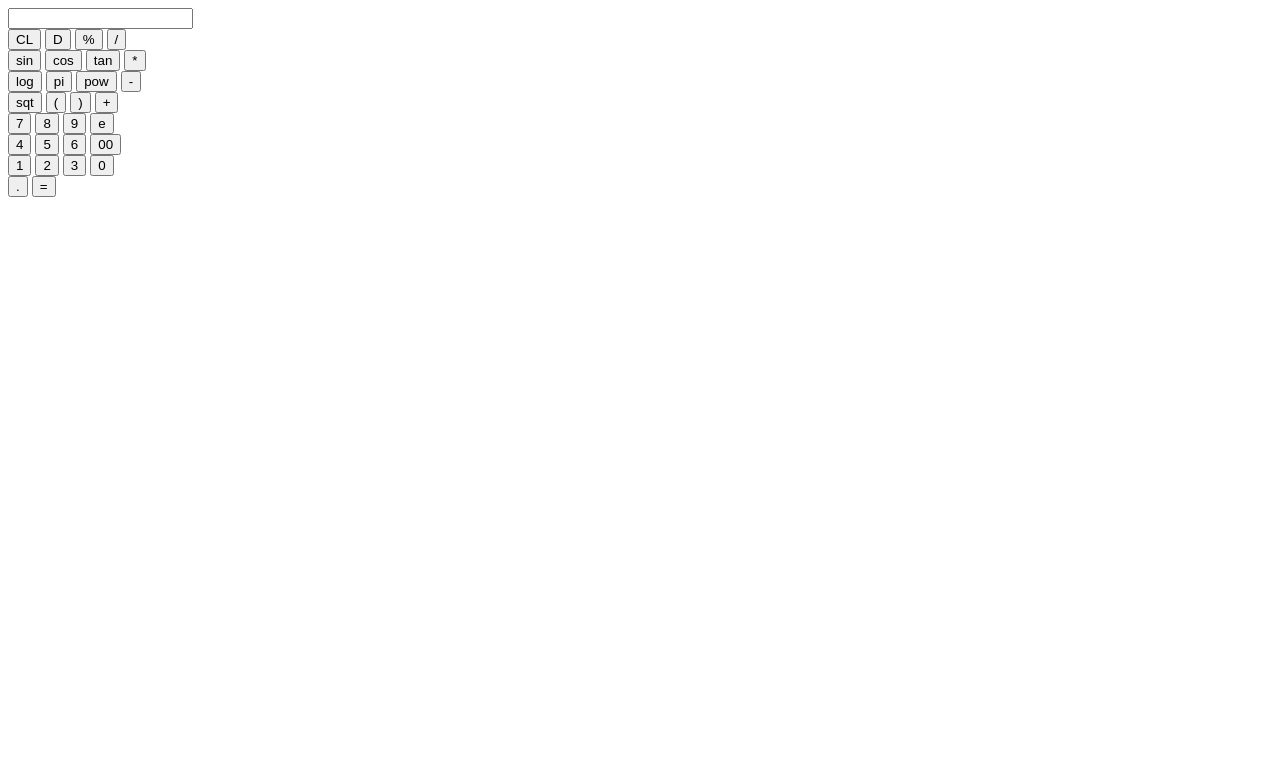
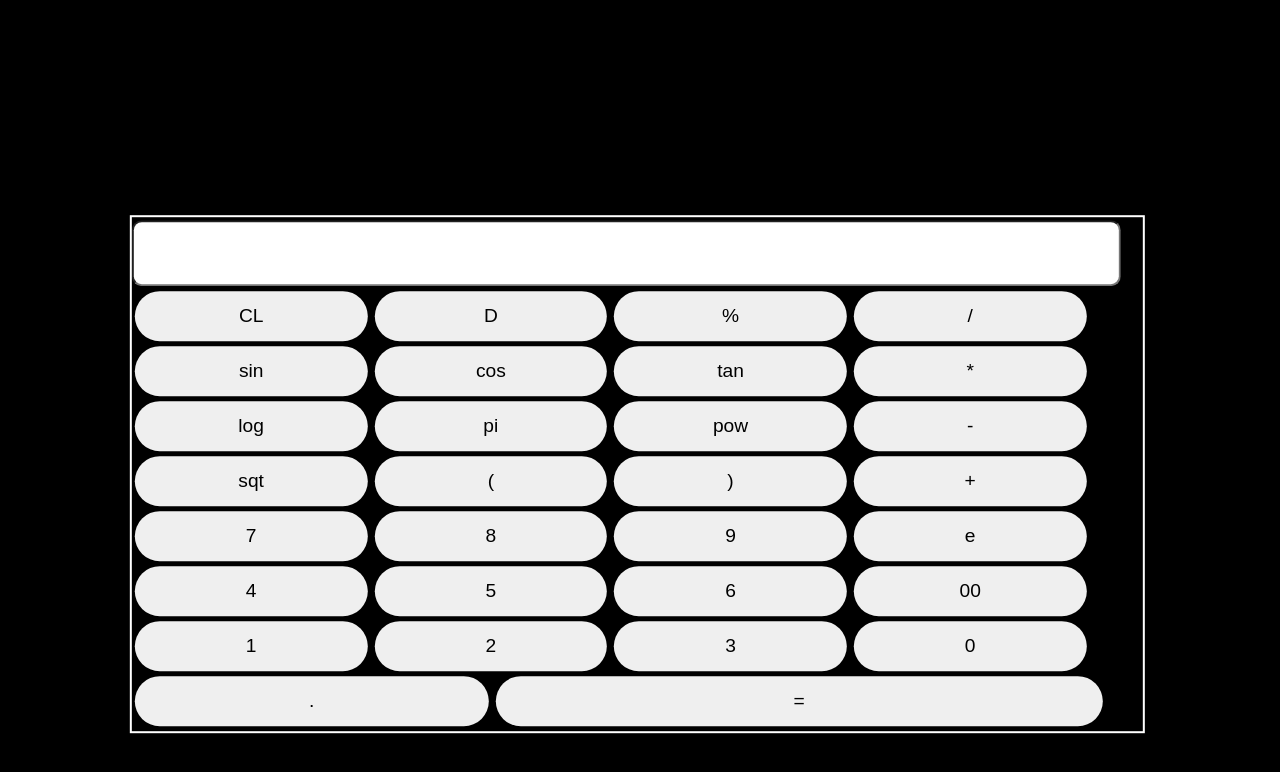
Before and after one commit to Sayomide/Calculator, a plain HTML site: page index.html in a window 1280 px wide. Drawn offline with Linux system fonts and the light colour scheme.

Commit message:
added the css file

```diff
--- a/index.css
+++ b/index.css
@@ -0,0 +1,59 @@
+body {
+    background: black;
+    box-sizing: border-box;
+  }
+    #maincontainer  {
+                     position: relative;
+                     width: 80%;
+                     transform: translate(12%, 40%);
+                     border: 2px solid white;
+
+    }
+
+    #screen  {
+                     height: 60px;
+                     pointer-events:none;
+                     border-radius: 3px;
+                     border:;
+                     cursor: pointer;
+                     font-weight: bold;
+                     font-size: 1.3rem;
+                     text-decoration: none;
+                     text-align: right;
+                     width: 97%;
+                     margin-bottom: 5px;
+                     margin-top: 3px;
+                     border-radius: 10px;
+    }
+
+    #screen:hover {
+                     border: 2px solid #3eff55;
+                     outline: none;
+                     border: none;
+    }
+
+    .buttons     {
+                     width: 100%;
+    }
+
+    .rows         {
+                     width: 100%;
+    }
+    .rows input   {
+                     width: 23.01%;
+                     margin: auto;
+                     height: 50px;
+                     margin-left: 3px;
+                     margin-bottom: 5px;
+                     font-size: 1.2rem;
+                     border-radius: 30px;
+                     border: none;
+    }
+
+    #last1 {
+                    width: 35%;
+    }
+
+    #last2 {
+                    width: 60%;
+    }
--- a/index.html
+++ b/index.html
@@ -5,6 +5,7 @@
   <meta name="viewport" content="width=device-width, initial-scale=1">
   <title> HI! THIS WILL BE MY JAVASCRIPT CALCULATOR PROJECT
   </title>
+  <link rel="stylesheet" href="index.css">
   </head>
 <body>
   <div id="maincontainer">
```
